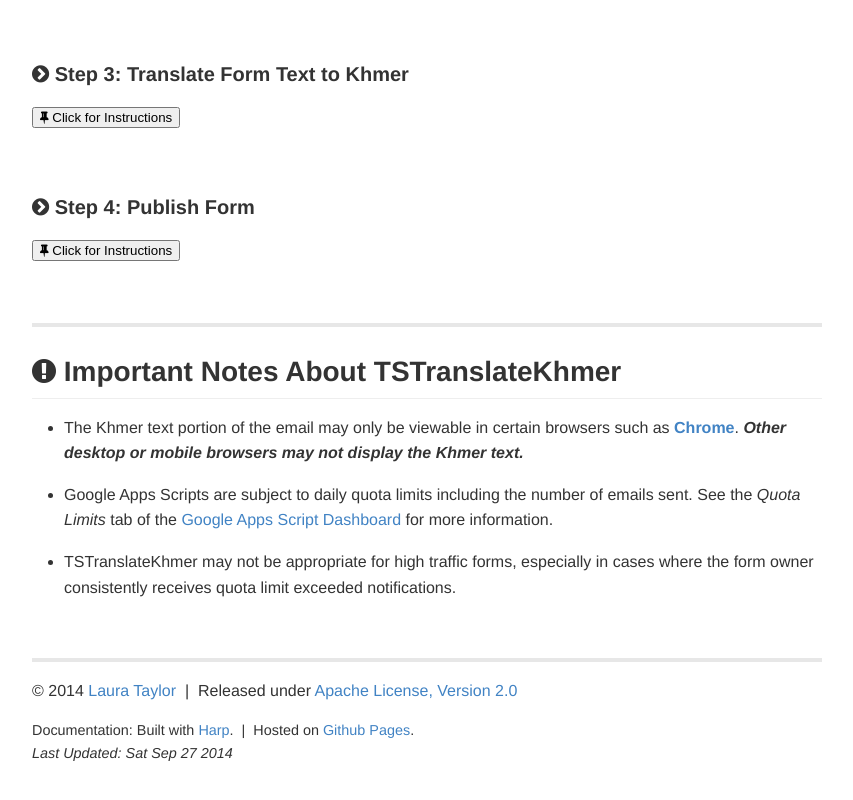
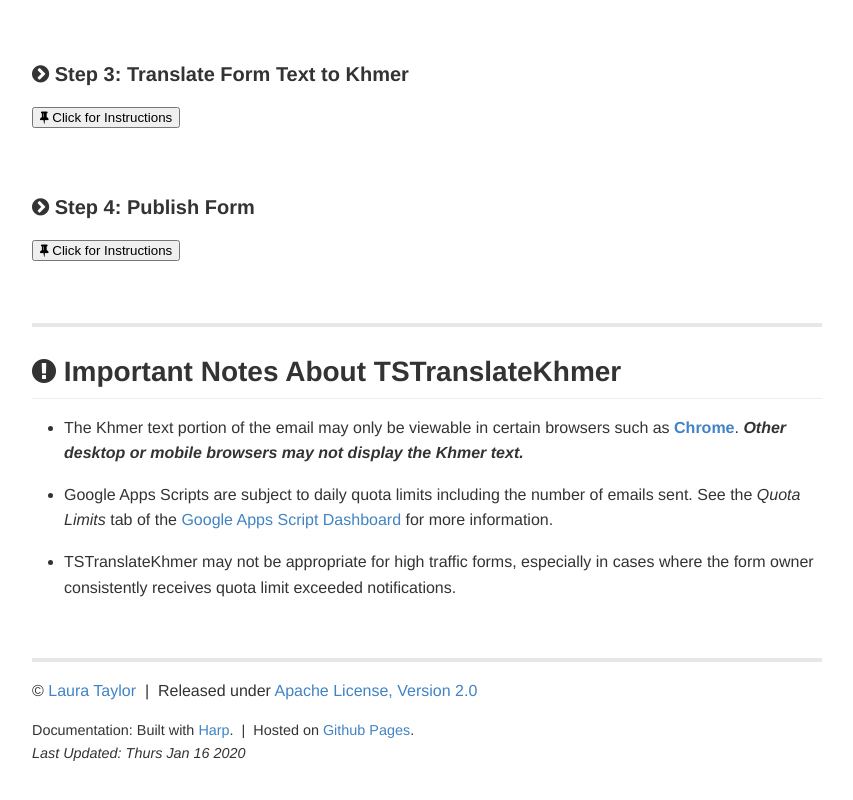
Before and after one commit to techstreams/TSTranslateKhmer, a plain HTML site: page index.html in a window 1280 px wide. Shown: the part 2527-3327 px from the top of the page, without its empty margins (213-1066 px from the left). Drawn offline with nearby package versions, Linux system fonts and the light colour scheme.

Commit message:
Update index.html

```diff
--- a/index.html
+++ b/index.html
@@ -248,8 +248,8 @@
 <hr>
 
 
-	    <p>&copy; 2014 <a href="https://github.com/techstreams" target="_blank">Laura Taylor</a>&nbsp;&nbsp;|&nbsp;&nbsp;Released under <a href="http://www.apache.org/licenses/LICENSE-2.0.html" target="_blank">Apache License, Version 2.0</a></p>
-        <p class="smaller">Documentation:  Built with <a href="http://harpjs.com" target="_blank">Harp</a>.&nbsp;&nbsp;|&nbsp;&nbsp;Hosted on <a href="https://pages.github.com/" target="_blank">Github Pages</a>.<br><em>Last Updated: Sat Sep 27 2014</em></p>
+	    <p>&copy; <a href="https://github.com/techstreams" target="_blank">Laura Taylor</a>&nbsp;&nbsp;|&nbsp;&nbsp;Released under <a href="http://www.apache.org/licenses/LICENSE-2.0.html" target="_blank">Apache License, Version 2.0</a></p>
+        <p class="smaller">Documentation:  Built with <a href="http://harpjs.com" target="_blank">Harp</a>.&nbsp;&nbsp;|&nbsp;&nbsp;Hosted on <a href="https://pages.github.com/" target="_blank">Github Pages</a>.<br><em>Last Updated: Thurs Jan 16 2020</em></p>
 
 <script src="js/main.js"></script>
 </body>
```
